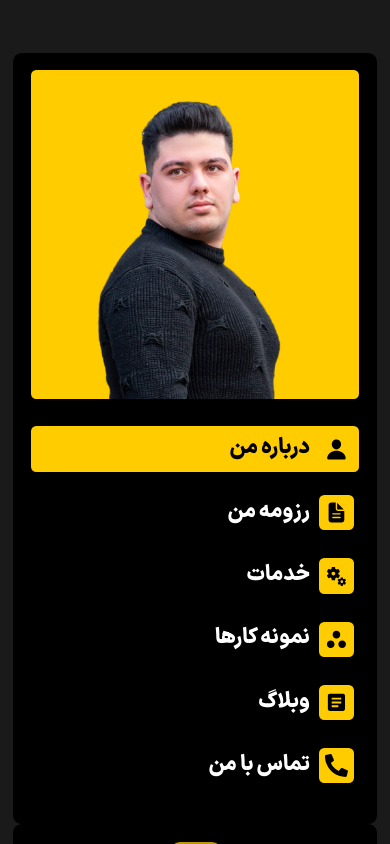
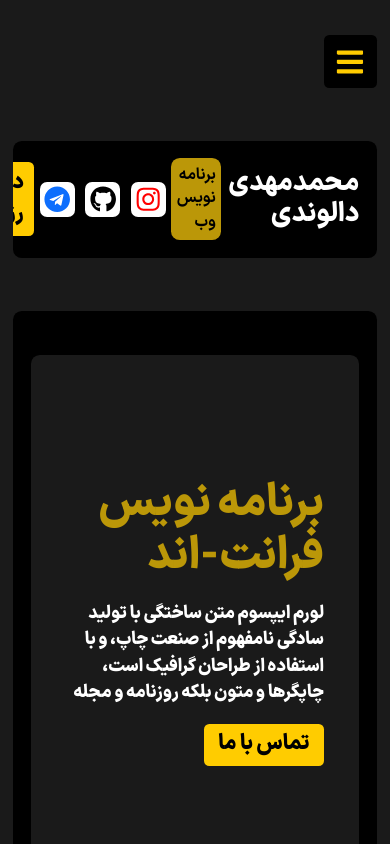
Before and after one commit to mohammadmehdidalvandii/mhmdmehdidal, a React (Vite) app: page / in a window 390 px wide. Shown: the top 844 px of the page. Built offline with nearby package versions, Linux system fonts and the light colour scheme.

Commit message:
add logic menu responsive

```diff
--- a/src/App.jsx
+++ b/src/App.jsx
@@ -3,12 +3,14 @@ import routes from "../routes"
 
 import Sidebar from './Components/Module/Sidebar/Sidebar'
 import Header from "./Components/Module/Header/Header"
+import Menu from "./Components/Module/Menu/Menu"
 
 function App() {
   const router = useRoutes(routes)
 
   return (
     <div className="container">
+      <Menu/>
         <div className="row mt-5 mb-5">
           <div className="col-lg-3">
             <Sidebar/>
--- /dev/null
+++ b/src/Components/Module/Menu/Menu.css
@@ -0,0 +1,98 @@
+.menu{
+    display: none;
+    width: 100%;
+    margin-top: 2rem;
+}
+.menu_wrapper{
+
+}
+.menu_btn{
+    display: flex;
+    align-items: center;
+    justify-content: center;
+    width: 3rem;
+    height: 3rem;
+    background-color: var(--color-black);
+    border-radius: 0.3rem;
+    font-size: 1.7rem;
+    color: var(--color-yellow-1);
+}
+.menu_items{
+    display: block;
+    position: absolute;
+    margin-top: 2rem;
+    max-width: 400px;
+    padding: 1rem;
+    background-color: var(--color-black);
+    border-radius: 0.7rem;
+}
+.menu_item{
+    display: block;
+    margin: 1rem 0;
+    padding: 0.4rem;
+    border-radius: 0.5rem;
+    transition: all 0.4s linear;
+}
+/* .menu_itemActive{
+    padding: 0.4rem;
+    border-radius: 0.5rem;
+    background-color: var(--color-yellow-1);
+}
+
+.menu_item:hover{
+background-color: var(--color-yellow-1);
+}
+.menu_item:hover .menu_item_link{
+color: var(--color-black);
+} */
+.menu_item_img{
+    width: 100%;
+    border-radius: 0.5rem;
+    background-color: var(--color-yellow-1);
+}
+
+.menu_item_link{
+    display: block;
+    text-decoration: none;
+    font-family: var(--font-bold);
+    font-size: 1.3rem;
+    font-weight: bold;
+    padding: 0.4rem;
+    border-radius: 0.5rem;
+    color: var(--color-white);
+}
+.menu_item_linkActive{
+    background-color: var(--color-yellow-1);
+    color: var(--color-black);
+}
+.menu_item_link:hover{
+    display: block;
+    color: var(--color-black);
+    background-color: var(--color-yellow-1);
+}
+
+@media only screen and (max-width: 1200px) {
+    .container{
+        max-width: 960px;
+    }
+}
+@media only screen and (max-width: 992px) {
+    .container{
+        max-width: 720px;
+    }
+    .menu{
+        display: block;
+    }
+}
+@media only screen and (max-width: 768px) {
+    .container{
+        max-width: 540px;
+    }
+
+}
+@media only screen and (max-width: 576px) {
+    .container{
+        max-width: 100%;
+    }
+
+}
--- /dev/null
+++ b/src/Components/Module/Menu/Menu.jsx
@@ -0,0 +1,78 @@
+import { NavLink, useLocation } from 'react-router-dom';
+import './Menu.css'
+import { FaBars, FaTimes } from "react-icons/fa";
+import { useEffect, useState } from 'react';
+
+
+function Menu() {
+    const [showMenu , setShowMenu] =useState(false)
+    const [activeMenu , setActiveMenu] = useState('/')
+
+    const location =useLocation()
+
+    useEffect(()=>{
+        const pathName = location.pathname
+        setActiveMenu(pathName)
+        setShowMenu(false)
+    },[location])
+
+    const handlerMenu = ()=>{
+        setShowMenu(!showMenu)
+    }
+  return (
+    <section className="menu">
+        <div className="menu_wrapper">
+        <div className="row">
+            <div className="col-12">
+                {
+                    showMenu ?(
+                        <span className="menu_btn" onClick={handlerMenu}>
+                        <FaTimes/>
+                     </span>
+                    ):(
+                        <span className="menu_btn" onClick={handlerMenu}>
+                        <FaBars/>
+                     </span>
+                    )
+                }
+
+            </div>
+        </div>
+        <div className="row">
+            <div className="col-12">
+                {showMenu &&(
+                      <ul className="menu_items">
+                      <li className="menu_item">
+                          <NavLink to='/ ' className='menu_item_link'>
+                              <img src="/assets/images/mhd.png" alt="" className="menu_item_img" />
+                          </NavLink>
+                      </li>
+                      <li className="menu_item">
+                          <NavLink to='/'  className={`menu_item_link ${activeMenu === '/' ? "menu_item_linkActive":""}`}>درباره من</NavLink>
+                      </li>
+                      <li className="menu_item">
+                          <NavLink to='/Resume'  className={`menu_item_link ${activeMenu === '/Resume' ? "menu_item_linkActive":""}`}>رزومه من</NavLink>
+                      </li>
+                      <li className="menu_item">
+                          <NavLink to='/Services'  className={`menu_item_link ${activeMenu === '/Services' ? "menu_item_linkActive":""}`}>خدمات</NavLink>
+                      </li>
+                      <li className="menu_item">
+                          <NavLink to='/SampleWork'  className={`menu_item_link ${activeMenu === '/SampleWork' ? "menu_item_linkActive":""}`}>نمونه کارها</NavLink>
+                      </li>
+                      <li className="menu_item">
+                          <NavLink to='/Article'  className={`menu_item_link ${activeMenu === '/Article' ? "menu_item_linkActive":""}`}>وبلاگ</NavLink>
+                      </li>
+                      <li className="menu_item">
+                          <NavLink to='/Contact'  className={`menu_item_link ${activeMenu === '/Contact' ? "menu_item_linkActive":""}`}>تماس با ما</NavLink>
+                      </li>
+                  </ul>
+                )}
+
+            </div>
+        </div>
+        </div>
+    </section>
+  )
+}
+
+export default Menu
--- a/src/Components/Module/Sidebar/Sidebar.css
+++ b/src/Components/Module/Sidebar/Sidebar.css
@@ -56,3 +56,30 @@ color: var(--color-white);
     color: var(--color-white);
     transition: all 0.4s linear;
 }
+
+
+@media only screen and (max-width: 1200px) {
+    .container{
+        max-width: 960px;
+    }
+}
+@media only screen and (max-width: 992px) {
+    .container{
+        max-width: 720px;
+    }
+   #sidebar{
+    display: none;
+   }
+}
+@media only screen and (max-width: 768px) {
+    .container{
+        max-width: 540px;
+    }
+
+}
+@media only screen and (max-width: 576px) {
+    .container{
+        max-width: 100%;
+    }
+
+}
--- a/src/Components/Module/Sidebar/Sidebar.jsx
+++ b/src/Components/Module/Sidebar/Sidebar.jsx
@@ -16,7 +16,7 @@ function Sidebar() {
         setActiveMenu(pathName)
     },[location])
   return (
-    <section className="sidebar bg_back">
+    <section className="sidebar bg_back"  id='sidebar'>
         <div className="wrapper_sidebar">
             <ul className="sidebar_items">
             <li className="sidebar_item">
```
